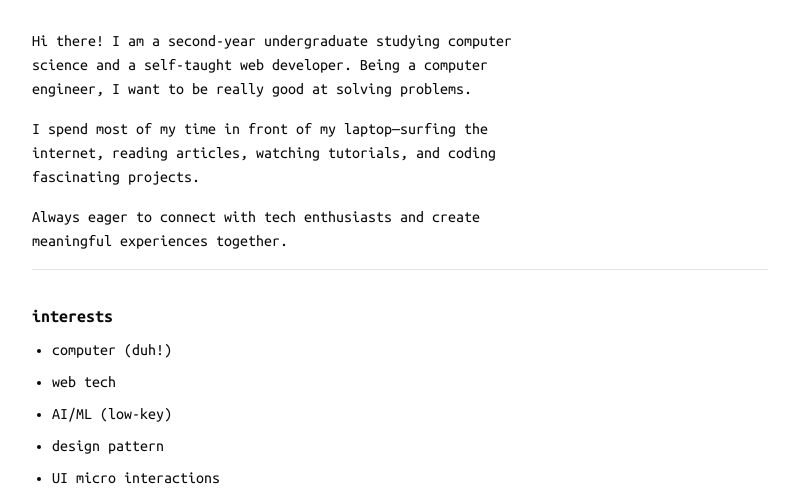
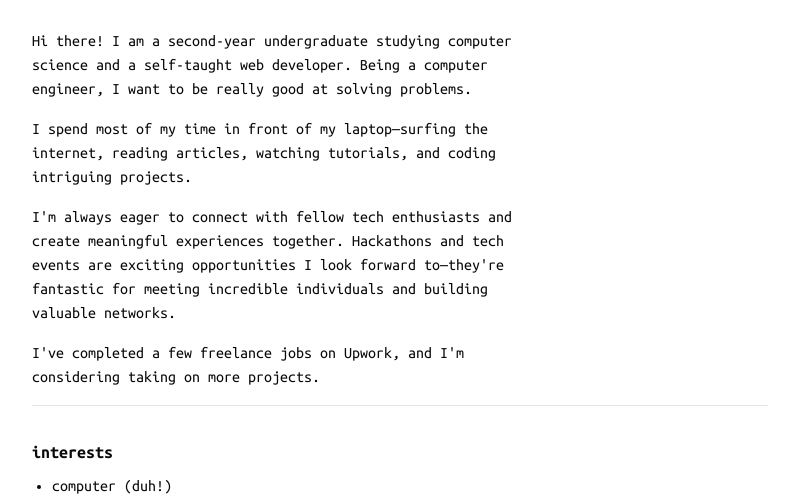
Before and after one commit to yagnik-patel-47/portfolio_v5, an Astro site: page /about in a window 1280 px wide. Shown: the part 219-722 px from the top of the page, without its empty margins (240-1039 px from the left). Built offline with nearby package versions, Linux system fonts and the light colour scheme; Astro itself is replaced by a stand-in of ours.

Commit message:
updated about content

```diff
--- a/src/pages/about/index.astro
+++ b/src/pages/about/index.astro
@@ -23,8 +23,9 @@ import { Separator } from "@/components/ui/separator";
         <p>
           Hi there! I am a second-year undergraduate studying computer science and a self-taught web developer. Being a computer engineer, I want to be really good at solving problems.
         </p>
-        <p>I spend most of my time in front of my laptop&mdash;surfing the internet, reading articles, watching tutorials, and coding fascinating projects.</p>
-        <p>Always eager to connect with tech enthusiasts and create meaningful experiences together.</p>
+        <p>I spend most of my time in front of my laptop&mdash;surfing the internet, reading articles, watching tutorials, and coding intriguing projects.</p>
+        <p>I'm always eager to connect with fellow tech enthusiasts and create meaningful experiences together. Hackathons and tech events are exciting opportunities I look forward to&mdash;they're fantastic for meeting incredible individuals and building valuable networks.</p>
+        <p>I've completed a few freelance jobs on Upwork, and I'm considering taking on more projects.</p>
       </div>
     </section>
 
--- a/src/pages/index.astro
+++ b/src/pages/index.astro
@@ -50,7 +50,7 @@ import RootLayout from "@/layouts/root.astro";
         </a>
       </div>
       <p class="mb-2 text-sm">
-        I'm a passionate computer science student with a keen interest in web tech. I like to socialize with people who are passionate about tech and create meaningful experiences.
+        Hey there! I'm a computer science student who's super into web tech. I love hanging out with other tech geeks and creating cool stuff together.
       </p>
       <p class="text-sm">
         When I'm not coding, I enjoy playing video games and reading books and articles on the web.
```
